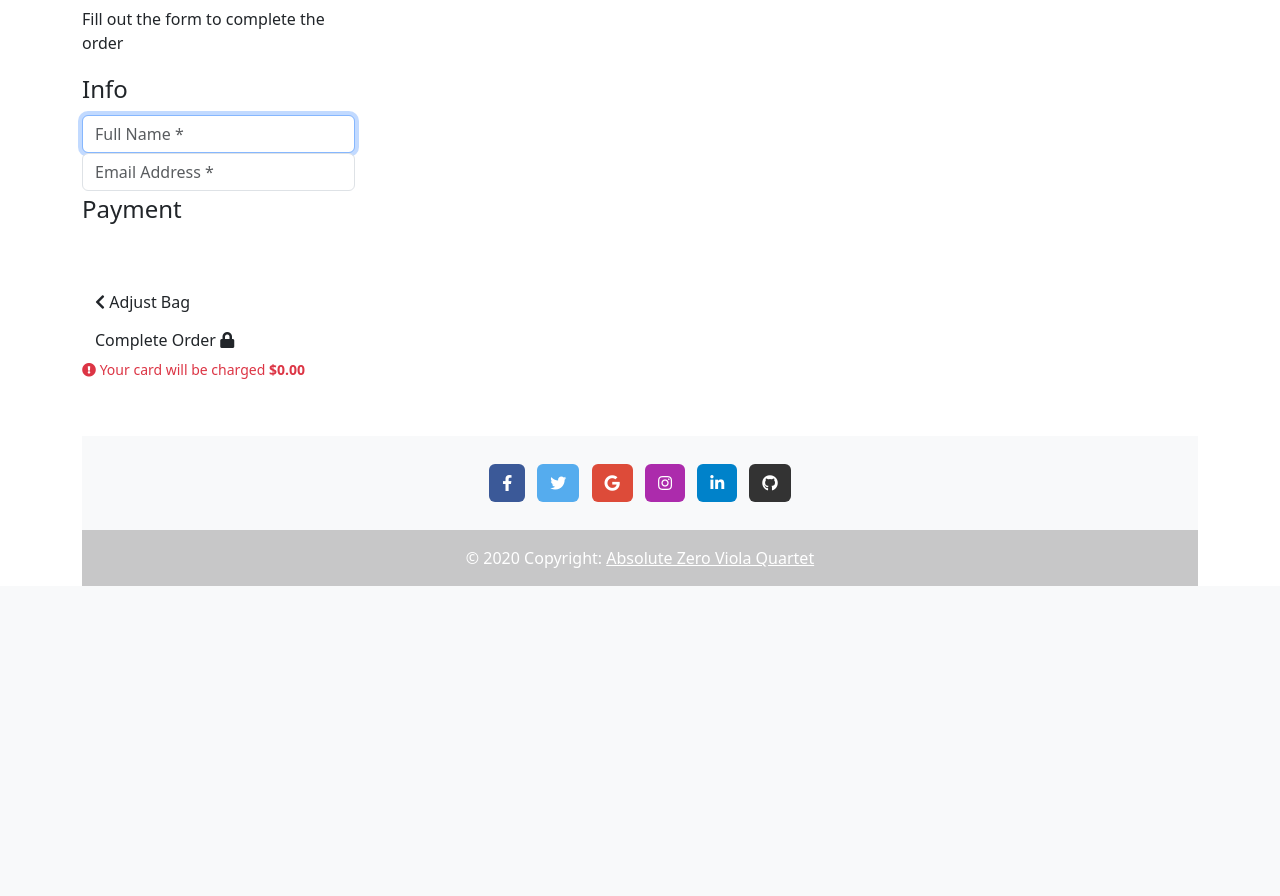
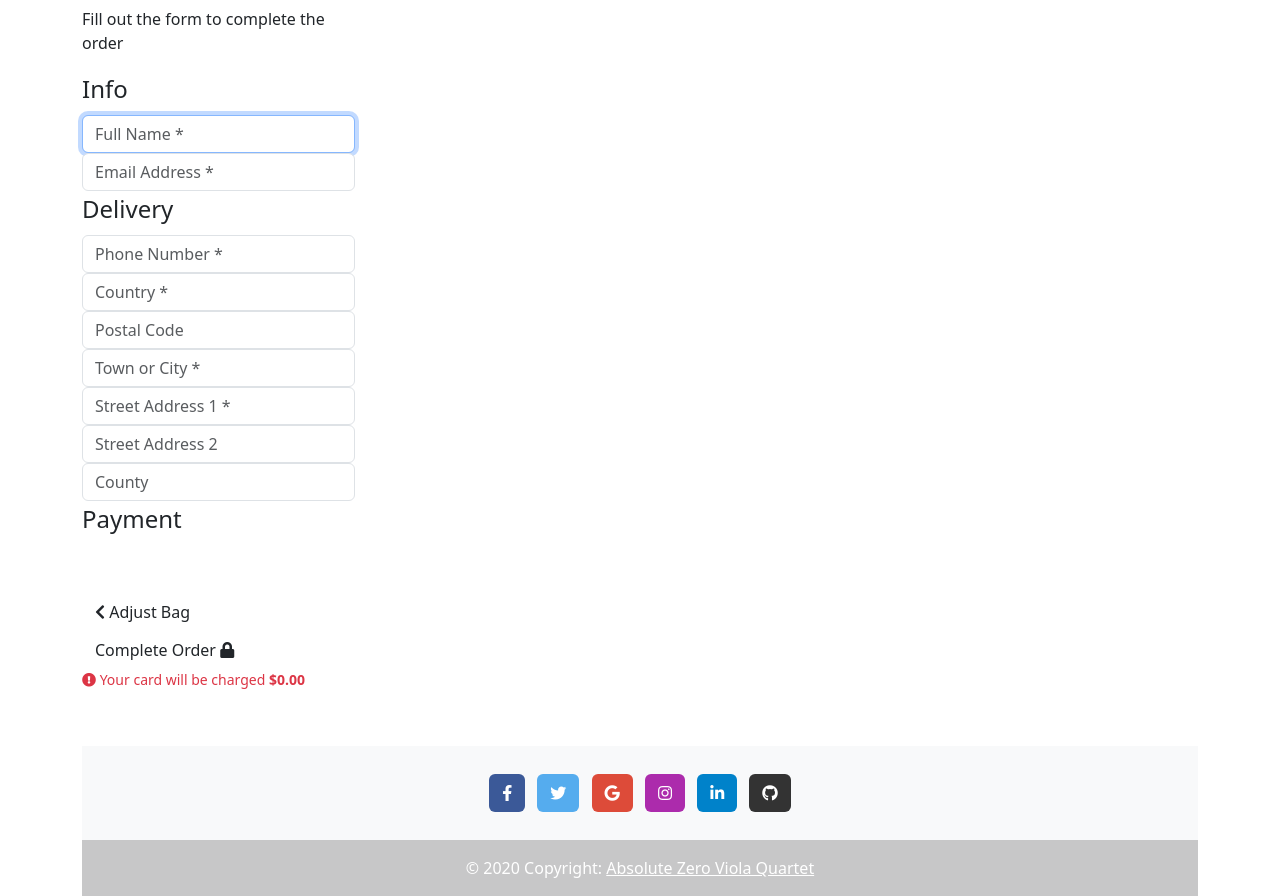
Before and after one commit to siondawson/milestone-project-4, a Django app: template checkout/templates/checkout/checkout.html in a window 1280 px wide. Shown: the part 269-1165 px from the top of the page. Before the commit the page ends 855 px from the top, so only its background shows below. Run offline with Django 3.2, Linux system fonts and the light colour scheme; the template is opened without the code that fills it: values that come from a table or form of the project are taken from there, others are empty; some libraries are stand-ins or nearby versions.

Commit message:
checkout function working

```diff
--- a/checkout/models.py
+++ b/checkout/models.py
@@ -45,5 +45,13 @@ class OrderLineItem(models.Model):
     quantity = models.IntegerField(null=False, blank=False, default=0)
     lineitem_total = models.DecimalField(max_digits=6, decimal_places=2, null=False, blank=False, editable=False)
 
+    def save(self, *args, **kwargs):
+        """
+        Override the original save method to set the lineitem total
+        and update the order total.
+        """
+        self.lineitem_total = self.sheetmusic.price * self.quantity
+        super().save(*args, **kwargs)
+
     def __str__(self):
-        return f'name {self.sheetmusic.title} on order {self.order.order_number}'
+        return f'name {self.sheetmusic.name} on order {self.order.order_number}'
--- a/checkout/templates/checkout/checkout.html
+++ b/checkout/templates/checkout/checkout.html
@@ -69,6 +69,16 @@
                         {{ order_form.email | as_crispy_field }}
                     </fieldset>
                     <fieldset>
+                        <legend>Delivery</legend>
+                        {{ order_form.phone_number | as_crispy_field }}
+                        {{ order_form.country | as_crispy_field }}
+                        {{ order_form.postcode | as_crispy_field }}
+                        {{ order_form.town_or_city | as_crispy_field }}
+                        {{ order_form.street_address1 | as_crispy_field }}
+                        {{ order_form.street_address2 | as_crispy_field }}
+                        {{ order_form.county | as_crispy_field }}
+                    </fieldset>
+                    <fieldset>
                         <legend>Payment</legend>
                         <!-- Stripe card element goes here -->
                         <div id="card-element"></div>
```
Also changed, not shown: checkout/views.py (+14 -7 lines).
